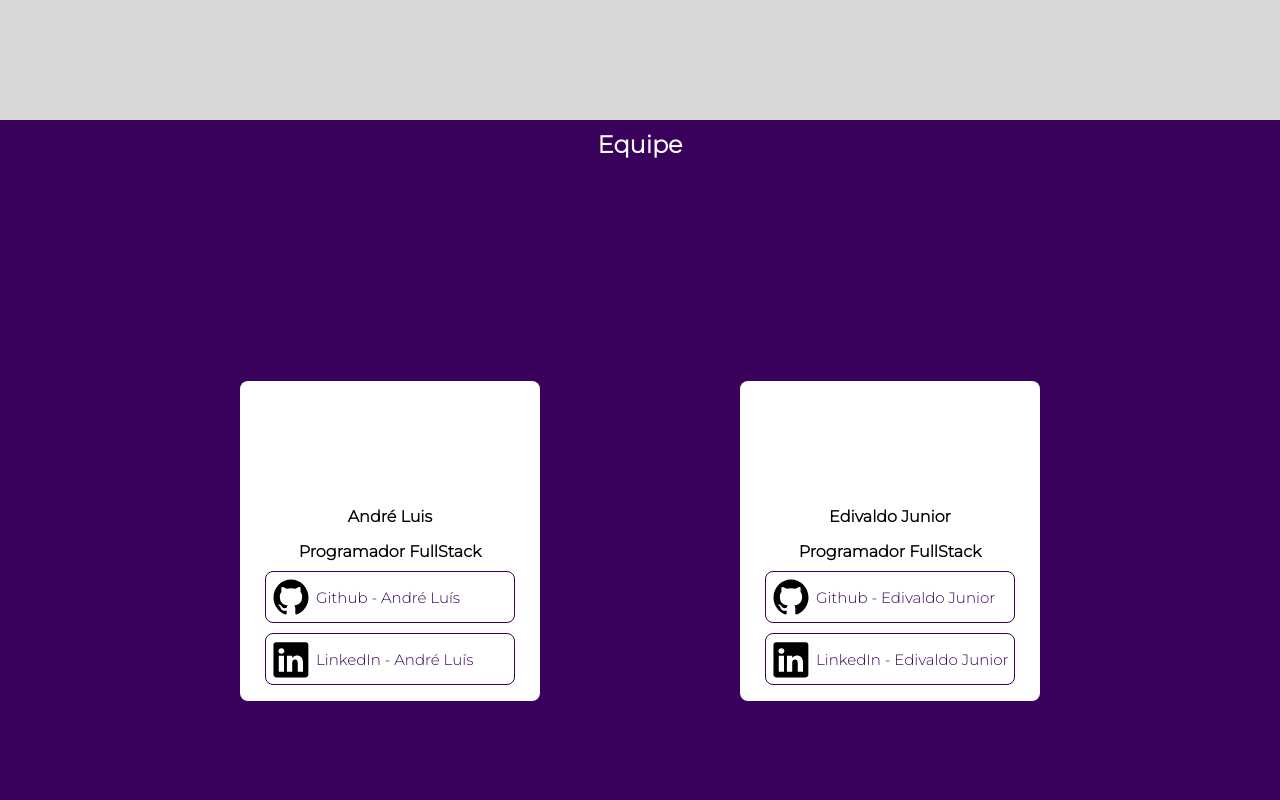
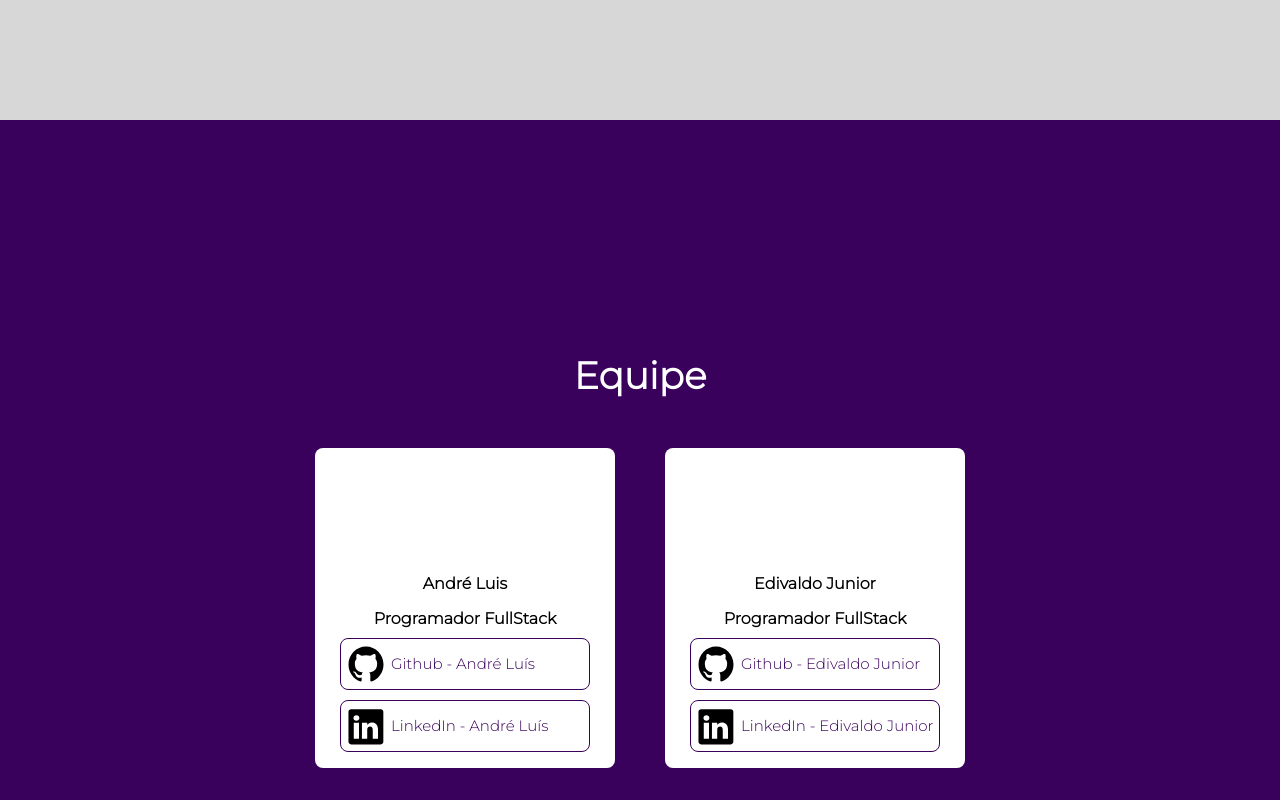
Before and after one commit to Edivaldo2004/wisecodes, a website: page index.html in a window 1280 px wide. Shown: the part 2420-3220 px from the top of the page. Drawn offline with nearby package versions, Linux system fonts and the light colour scheme.

Commit message:
Alterações na aba equipe

```diff
--- a/css/equipe.css
+++ b/css/equipe.css
@@ -1,18 +1,23 @@
 .title-team{
-    background-color: #3A015C;
     color: white;
-    padding: 10px 10px 10px 10px;
-    text-align: center;
+    font-size: 25px;
+
 }
 
 main.team {
     display: flex;
+    flex-direction: column;
     padding: 32px;
-    height: 93vh;
-    gap: 200px;
+    height: 110vh;
+    gap: 50px;
     background-color: #3A015C;
 }
+.equipe{
+    display: flex;
+    flex-direction: row;
+    column-gap: 50px;
 
+}
 main.team section.team {
     display: flex;
     flex-direction: column;
--- a/index.html
+++ b/index.html
@@ -115,13 +115,13 @@
 
      <!-- Equipe -->
 
-     <div class="title-team">
-        <h2>Equipe<a name="equipe"></a></h2>
-    </div>
-
 
         <main class="team">
+            <div class="title-team">
+                <h2>Equipe<a name="equipe"></a></h2>
+            </div>
 
+            <div class="equipe">
             <section class="team team">
                 <div class="icon">
                     <img src="">
@@ -141,6 +141,7 @@
                 <a href="https://github.com/Edivaldo2004" target="_blank"><div class="button"> <div class="git"><img src="img/github.svg"></div> Github - Edivaldo Junior</div></a>
                 <a href="https://www.linkedin.com/in/edivaldo-santos-junior-47a104247" target="_blank"><div class="button"> <div class="git"><img src="img/linkedin.svg"></div> LinkedIn - Edivaldo Junior</div></a>
             </section>
+        </div>
         </main>
 
      <!-- Contact -->
```
